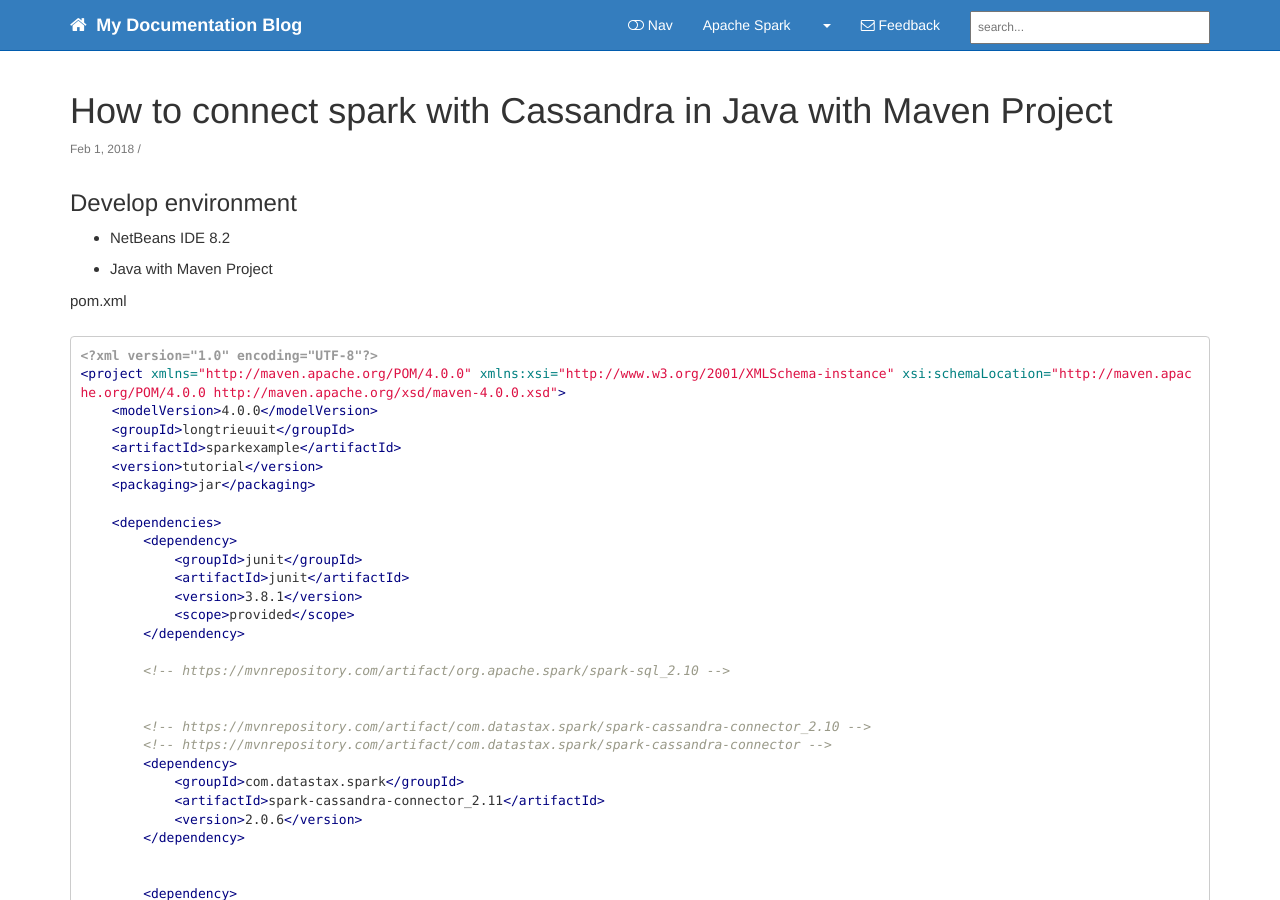
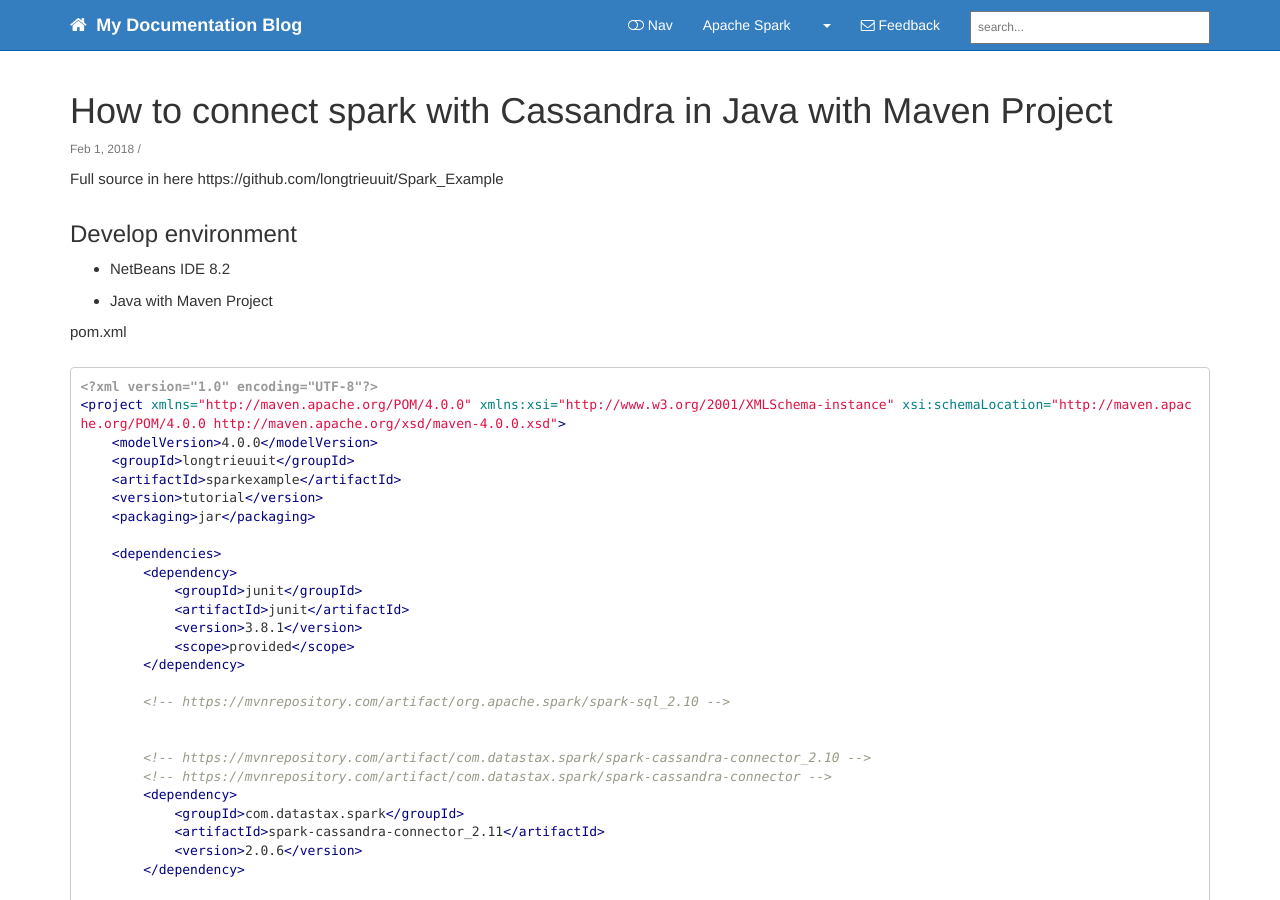
Before and after one commit to longtrieuuit/longtrieuuit.github.io, a Jekyll site: the page built from _posts/2018-02-01-How_to_connect_spark_with_Cassandra.md, in a window 1280 px wide and 900 px high. Built offline with Jekyll 4.4.1, drawn with Linux system fonts in a browser that asks for light colours; nearby versions of some CDN libraries; comment, search, counter and statistics services are not loaded.

Commit message:
Update 2018-02-01-How_to_connect_spark_with_Cassandra.md

```diff
--- a/_posts/2018-02-01-How_to_connect_spark_with_Cassandra.md
+++ b/_posts/2018-02-01-How_to_connect_spark_with_Cassandra.md
@@ -4,6 +4,7 @@ categories: python
 permalink: How_to_connect_spark_with_Cassandra.html
 tags: [opencv]
 ---
+Full source in here https://github.com/longtrieuuit/Spark_Example
 ## Develop environment
 - NetBeans IDE 8.2
 - Java with Maven Project
```
